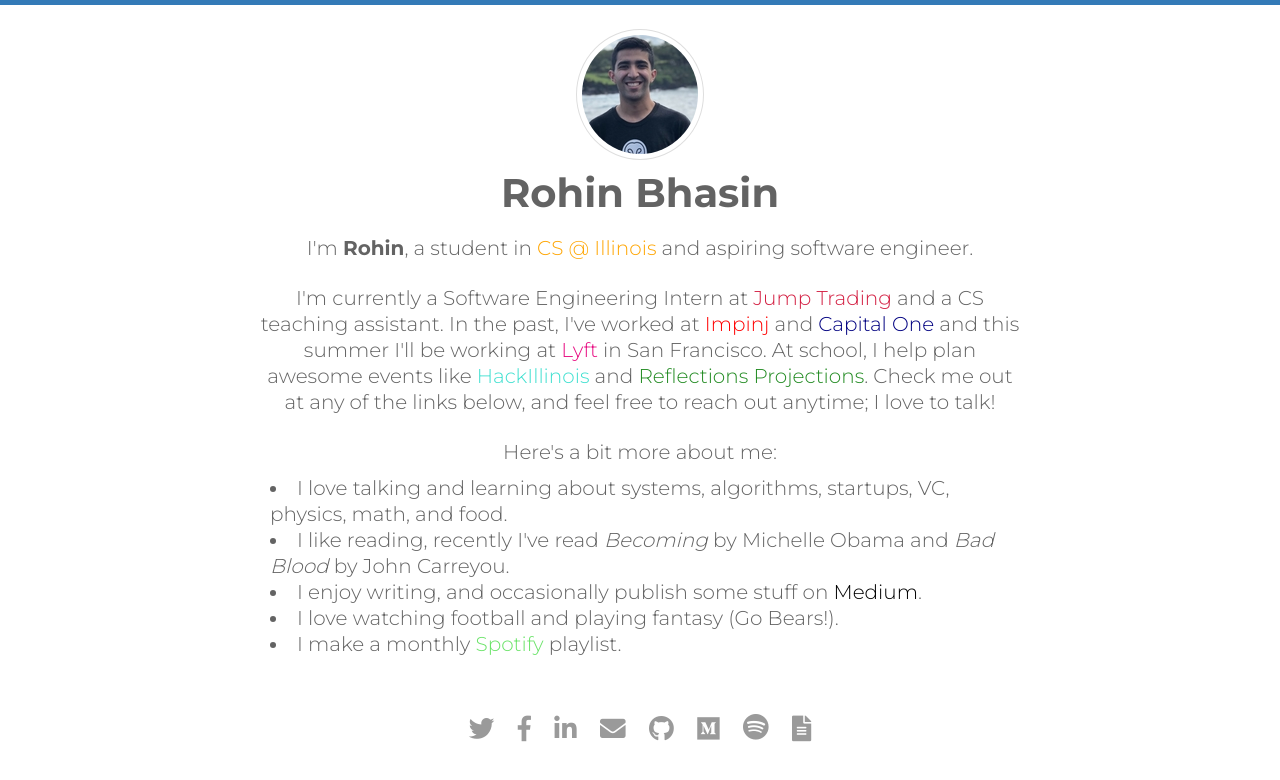
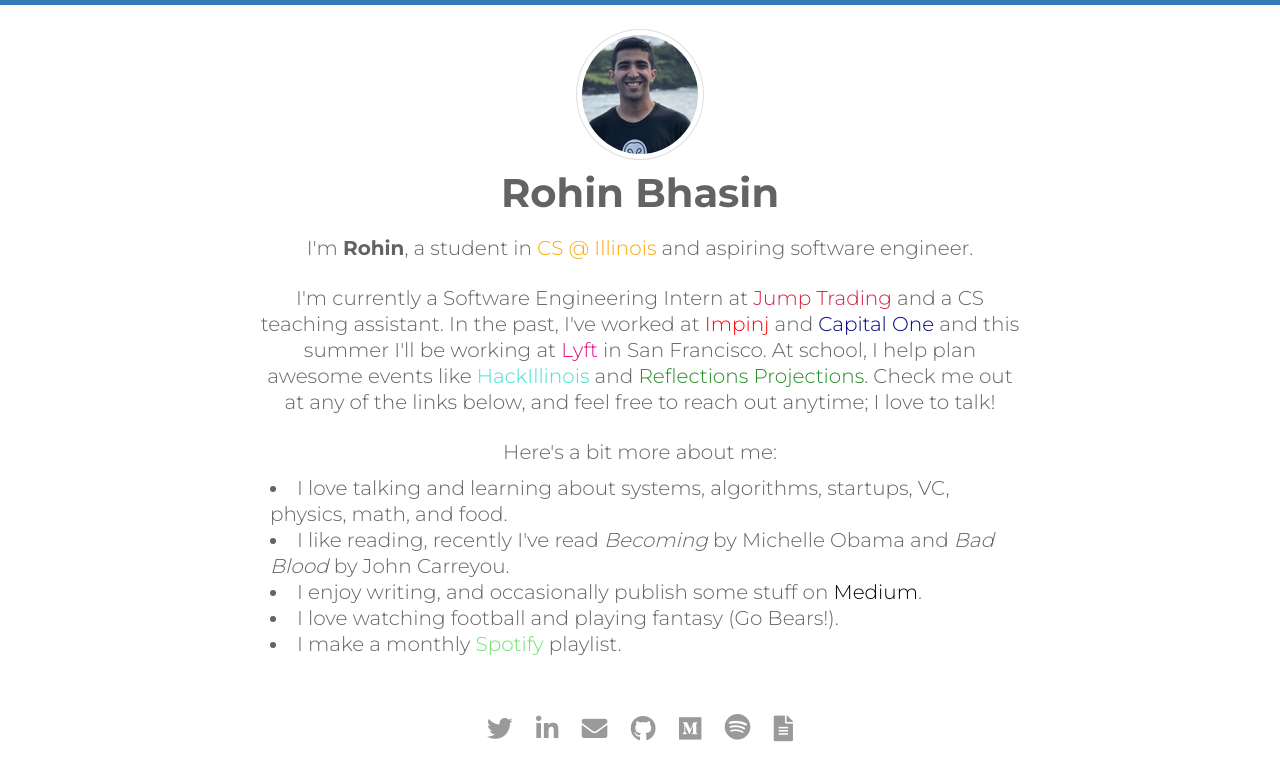
Before and after one commit to rohinb2/rohinb2.github.io, a plain HTML site: page index.html in a window 1280 px wide. Drawn offline with Linux system fonts and the light colour scheme; files whose address does not match are found by name.

Commit message:
Removed FB

```diff
--- a/index.html
+++ b/index.html
@@ -49,7 +49,7 @@
           </ul></div></h3>
       <ul class="social">
   <li><a href="https://twitter.com/brohinn" target="_blank"><i class="fab fa-twitter"></i></a></li>
-  <li><a href="https://facebook.com/brohinn" target="_blank"><i class="fab fa-facebook-f"></i></a></li>
+  <!-- <li><a href="https://facebook.com/brohinn" target="_blank"><i class="fab fa-facebook-f"></i></a></li> -->
   <li><a href="https://linkedin.com/in/rohinbhasin" target="_blank"><i class="fab fa-linkedin-in"></i></a></li>
   <li><a href="mailto:rohinb2@illinois.edu" target="_blank"><i class="fas fa-envelope"></i></a></li>
   <li><a href="https://github.com/rohinb2" target="_blank"><i class="fab fa-github"></i></a></li>
```
